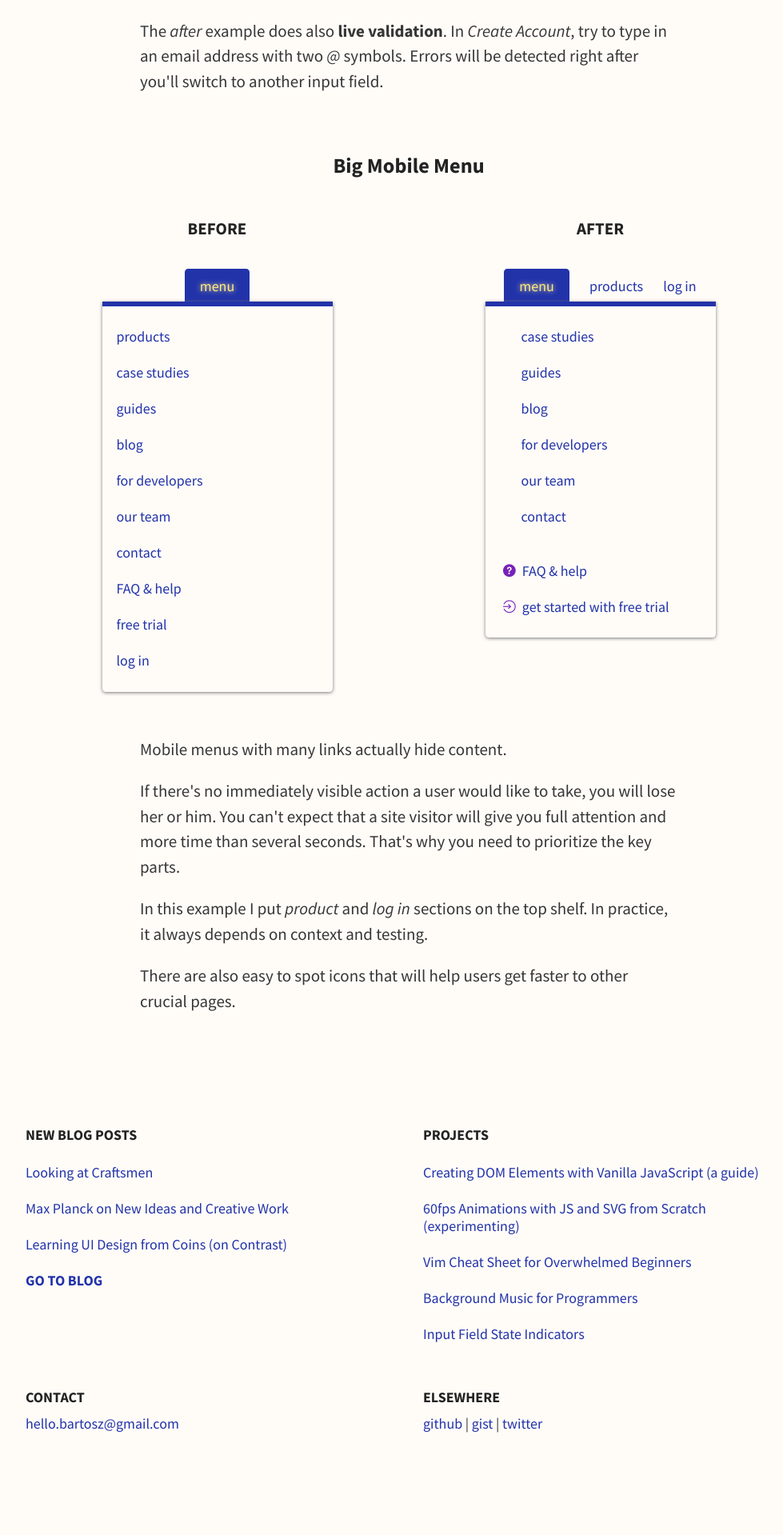
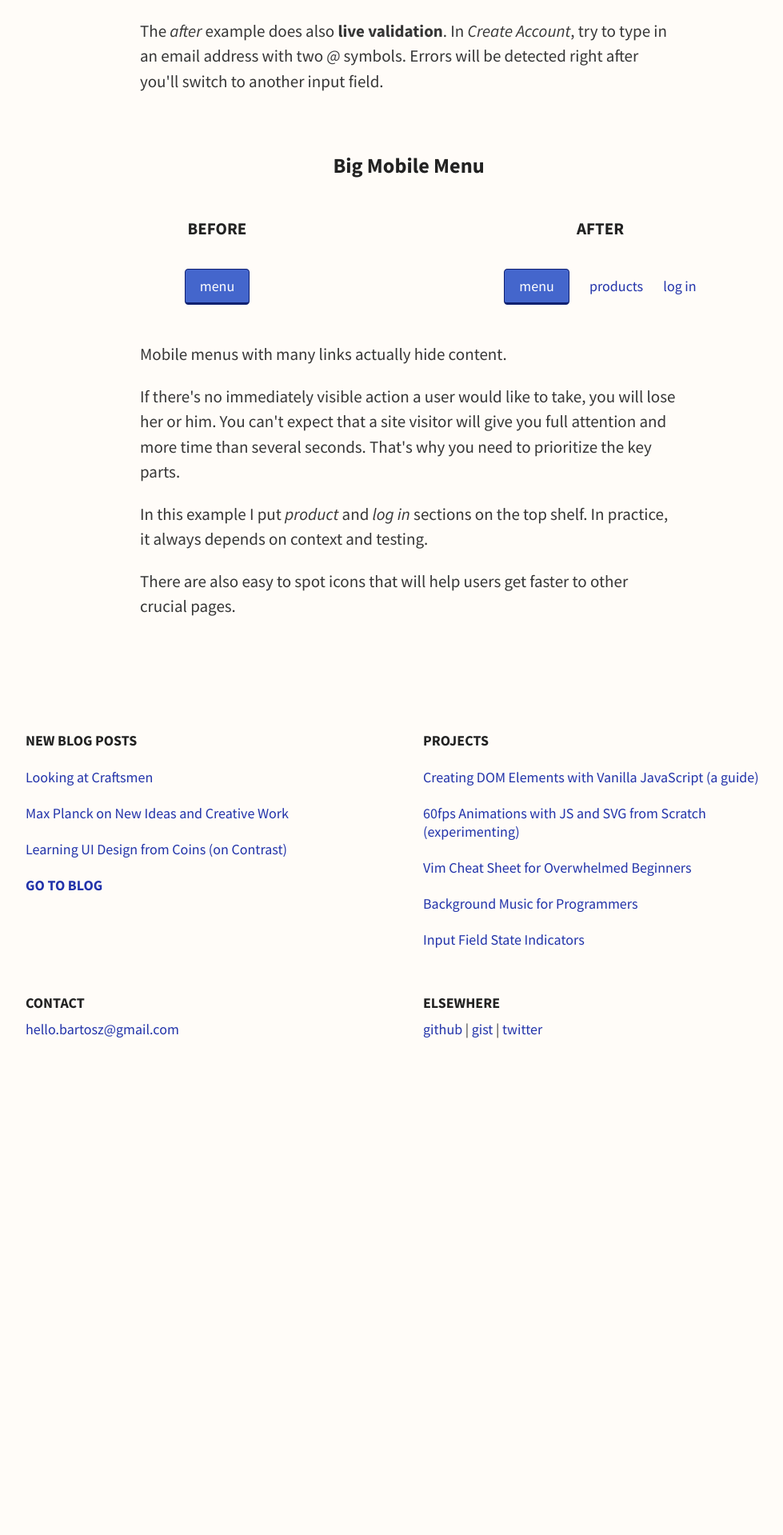
Before and after one commit to bart747/bart747, a Jekyll site: the page built from index.html, in a window 1280 px wide. Shown: the part 1934-3853 px from the top of the page at 80% size, without its empty margins (129-1108 px from the left). Built offline with Jekyll 4.4.1, drawn with Linux system fonts in a browser that asks for light colours; comment, search, counter and statistics services are not loaded; after the commit the page ends 3360 px from its top, so only the background shows below that.

Commit message:
redesign toggle menu presentation

```diff
--- a/_sass/_home.scss
+++ b/_sass/_home.scss
@@ -21,11 +21,7 @@
 }
 
 .home-example-toggle-menu {
-  height: 31em;
   margin: 0 auto;
-  @media screen and (max-width: $screen-mid) {
-    height: 32em;
-  }
 }
 
 .home-pic img {
--- a/_sass/_lists.scss
+++ b/_sass/_lists.scss
@@ -101,6 +101,7 @@ ol {
 .menu-toggle {
   position: relative;
   top: 3px;
+  margin-bottom: 1em;
   padding: 0;
 }
 
@@ -131,7 +132,7 @@ ol {
   width: 16em;
   z-index: 2;
   animation-name: show-up;
-  animation-duration: 0.2s;
+  animation-duration: 0.12s;
   animation-timing-function: ease-in;
 }
 
--- a/index.html
+++ b/index.html
@@ -212,11 +212,11 @@ layout: default
 
         <div class="menu-list menu-toggle ">
 
-          <button class="menu-toggle-btn is-switchable toggle-is-on">
+          <button class="menu-toggle-btn is-switchable">
             menu
           </button>
 
-          <div class="menu-toggle-content">
+          <div class="menu-toggle-content hidden">
 
           <ul>
             <li class=" ">
@@ -271,7 +271,7 @@ layout: default
 
         <div class="menu-list menu-toggle menu-icons ">
 
-          <button class="menu-toggle-btn is-switchable toggle-is-on">
+          <button class="menu-toggle-btn is-switchable">
             menu
           </button>
           &emsp;
@@ -283,7 +283,7 @@ layout: default
             log in
           </span>
 
-          <div class="menu-toggle-content">
+          <div class="menu-toggle-content hidden">
 
           <ul>
             <li>
```
Also changed, not shown: css/main.css (+3 -6 lines), css/dist/main.css.
